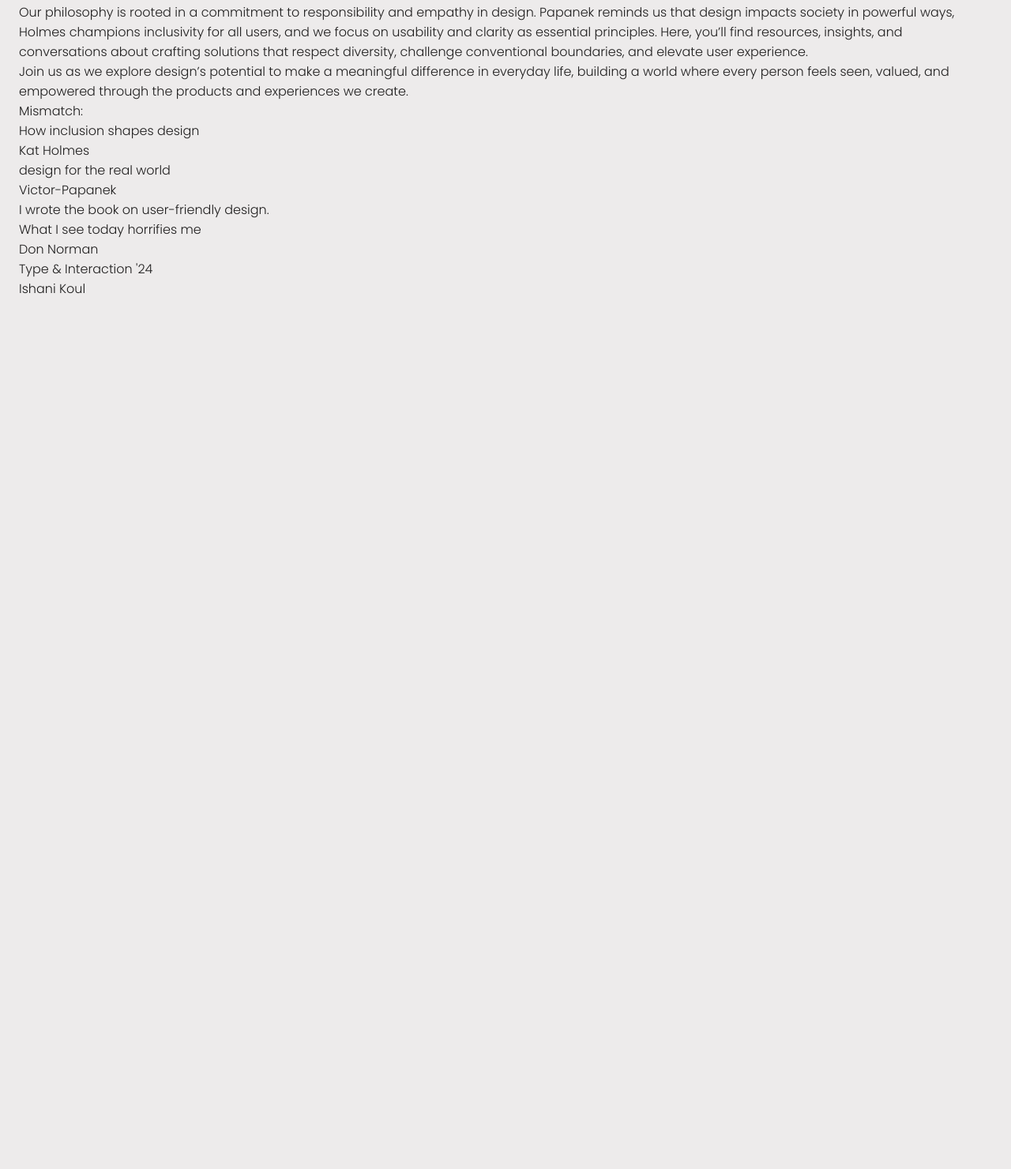
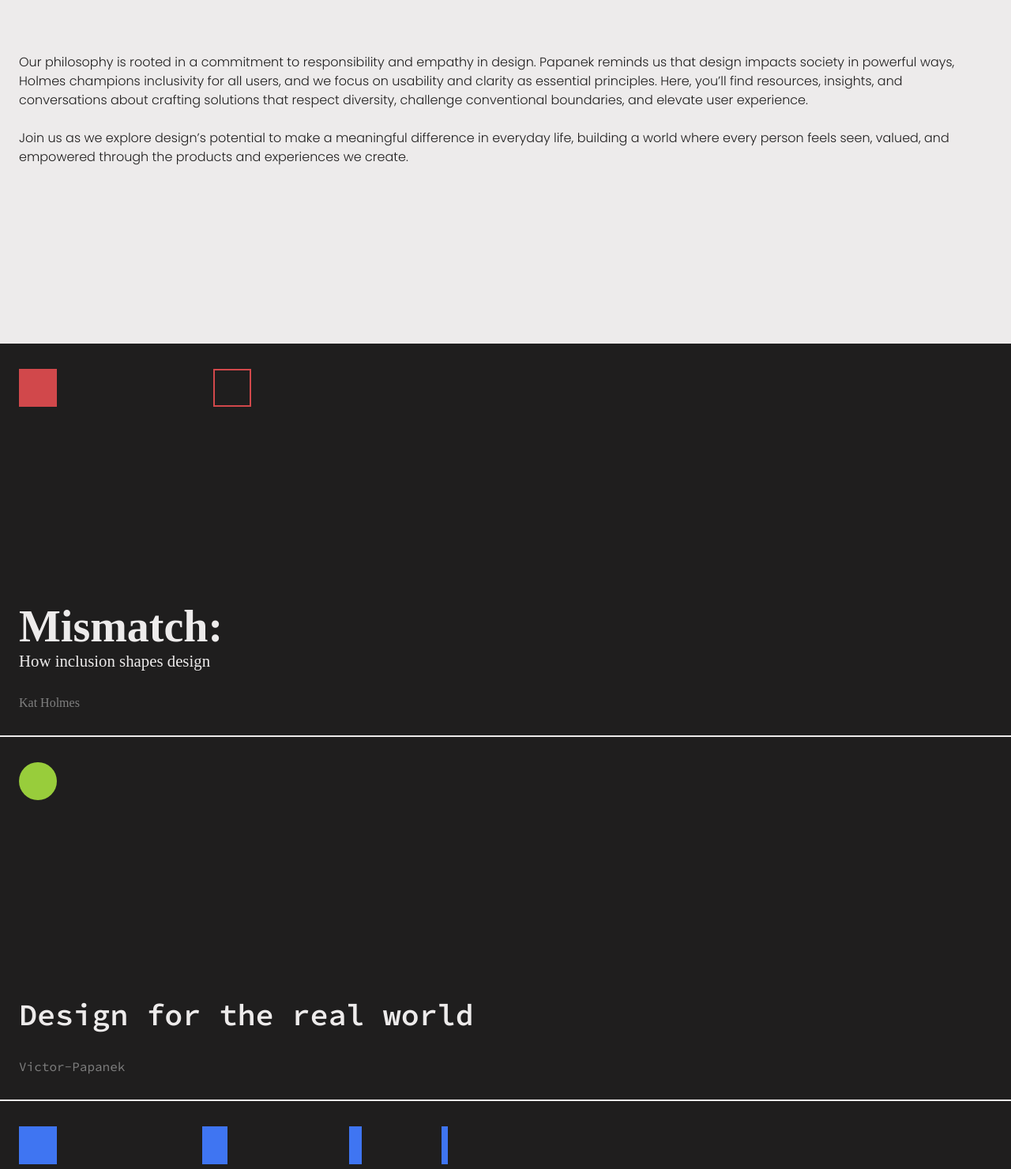
Before and after one commit to ishani-koul/binding, a plain HTML site: page index.html in a window 1280 px wide. Shown: the part 600-2080 px from the top of the page at 79% size. Before the commit the page ends 1010 px from the top, so only its background shows below. Drawn offline with Linux system fonts and the light colour scheme; a web font is replaced by a local one.

Commit message:
Common.css updated

```diff
--- a/assets/common.css
+++ b/assets/common.css
@@ -13,7 +13,7 @@
 	--title-font-weight: 400;
 	--title-font-style: normal;
 	--body-font-family: "Poppins";
-	--body-font-optical-sizing: auto;
+	--body-font-size: 1rem;
 	--body-font-weight: 350;
 	--body-font-style: normal;
 	--nav-padding: 1rem;
@@ -74,16 +74,199 @@ nav {
 }
 
 /* Title */
-
 #title-mobile {
 	font-family: var(--title-font-family);
 	font-size: calc(var(--root-size) * 3);
 	line-height: 4.5rem;
 	text-align: left;
-	margin-top: 5rem;
-	margin-bottom: 12rem;
+	margin-top: 7rem;
+	margin-bottom: 14rem;
 }
 
 #matters-text {
 	font-weight: 600;
 }
+
+/* Colophon */
+#colophon {
+	font-size: var(--body-font-size);
+	line-height: 1.5rem;
+	margin-bottom: 14rem;
+}
+
+/* Article 1 link  */
+
+.article1-style {
+	font-family: 'Inclusive Sans';
+}
+
+.article1 {
+	background-color: var(--main-text-color);
+	color: var(--main-bg-color);
+	padding-top: 2rem;
+	padding-bottom: 2rem;
+	padding-left: 1.5rem;
+	padding-right: 1.5rem;
+	margin-left: -1.5rem;
+	margin-right: -1.5rem;
+	border-bottom: 2px solid #edebeb;
+}
+
+.article1-style h2 {
+	font-size: 3.5rem;
+	font-weight: 800;
+}
+
+.article1-style h3{
+	font-size: 1.3rem;
+	margin-bottom: 2rem;
+	font-weight: 300;
+}
+
+.article1-style p{
+	font-size: 1rem;
+	color: #808080;
+	font-weight: 200;
+}
+
+.grid-container1 {
+	display: grid;
+	grid-template-rows: 1fr;
+	grid-template-columns: 1fr 4fr;
+	padding-bottom: 20%;
+}
+
+.grid-inner1 {
+	background-color: #D1484B;
+	height: 3rem;
+	width: 3rem;
+}
+
+.grid-inner1-a {
+	background-color: transparent;
+	height: 3rem;
+	width: 3rem;
+	border: 2px solid #D1484B;
+}
+
+
+/* Article 2 link  */
+
+.article2-style {
+	font-family: 'Source Code Pro';
+}
+
+.article2 {
+	background-color: var(--main-text-color);
+	color: var(--main-bg-color);
+	padding-top: 2rem;
+	padding-bottom: 2rem;
+	padding-left: 1.5rem;
+	padding-right: 1.5rem;
+	margin-left: -1.5rem;
+	margin-right: -1.5rem;
+	border-bottom: 2px solid #edebeb;
+}
+
+.article2-style h2 {
+	font-size: 2.4rem;
+	font-weight: 600;
+	margin-bottom: 2rem;
+}
+
+.article2-style p{
+	font-size: 1rem;
+	color: #808080;
+	font-weight: 400;
+}
+
+.grid-container2 {
+	display: grid;
+	grid-template-rows: 1fr;
+	padding-bottom: 20%;
+}
+
+.grid-inner2 {
+	background-color: #98CD3B;
+	height: 3rem;
+	width: 3rem;
+	border-radius: 50%;
+}
+
+/* Article 3 link  */
+
+.article3-style {
+	font-family: 'Lexend';
+}
+
+.article3 {
+	background-color: var(--main-text-color);
+	color: var(--main-bg-color);
+	padding-top: 2rem;
+	padding-bottom: 2rem;
+	padding-left: 1.5rem;
+	padding-right: 1.5rem;
+	margin-left: -1.5rem;
+	margin-right: -1.5rem;
+	border-bottom: 2px solid #edebeb;
+}
+
+.article3-style h2 {
+	font-size: 1rem;
+	font-weight: 200;
+	margin-bottom: 0.3rem;
+}
+
+.article3-style h3 {
+	font-size: 2.2rem;
+	font-weight: 600;
+	margin-bottom: 2rem;
+}
+
+.article3-style p{
+	font-size: 1rem;
+	color: #808080;
+	font-weight: 300;
+}
+
+.grid-container3 {
+	display: grid;
+	grid-template-rows: 1fr;
+	grid-template-columns: 1fr 0.8fr 0.5fr 3fr;
+	padding-bottom: 20%;
+}
+
+.grid-inner3 {
+	background-color: #3F75F2;
+	height: 3rem;
+	width: 3rem;
+}
+
+.grid-inner3-a {
+	background-color: #3F75F2;
+	height: 3rem;
+	width: 2rem;
+}
+
+.grid-inner3-b {
+	background-color: #3F75F2;
+	height: 3rem;
+	width: 1rem;
+}
+
+.grid-inner3-c {
+	background-color: #3F75F2;
+	height: 3rem;
+	width: 0.5rem;
+}
+
+/* Footer */
+
+footer {
+	display: flex;
+	justify-content: space-between;
+	align-items: center;
+	height: auto;
+	font-size: calc(var(--root-size)/1.2);
+	margin-top: 0.5rem;
+}
--- a/index.html
+++ b/index.html
@@ -13,6 +13,21 @@
 		<link rel="preconnect" href="https://fonts.googleapis.com">
 		<link rel="preconnect" href="https://fonts.gstatic.com" crossorigin>
 		<link href="https://fonts.googleapis.com/css2?family=Londrina+Sketch&family=Poppins:ital,wght@0,100;0,200;0,300;0,400;0,500;0,600;0,700;0,800;0,900;1,100;1,200;1,300;1,400;1,500;1,600;1,700;1,800;1,900&family=Quicksand:wght@300..700&display=swap" rel="stylesheet">
+
+		<!--Inclusive Sans-->
+		<link rel="preconnect" href="https://fonts.googleapis.com">
+		<link rel="preconnect" href="https://fonts.gstatic.com" crossorigin>
+		<link href="https://fonts.googleapis.com/css2?family=Inclusive+Sans:ital@0;1&display=swap" rel="stylesheet">
+
+		<!--Source Code Pro-->
+		<link rel="preconnect" href="https://fonts.googleapis.com">
+		<link rel="preconnect" href="https://fonts.gstatic.com" crossorigin>
+		<link href="https://fonts.googleapis.com/css2?family=Inclusive+Sans:ital@0;1&family=Source+Code+Pro:ital,wght@0,200..900;1,200..900&display=swap" rel="stylesheet">
+
+		<!--Lexend-->
+		<link rel="preconnect" href="https://fonts.googleapis.com">
+		<link rel="preconnect" href="https://fonts.gstatic.com" crossorigin>
+		<link href="https://fonts.googleapis.com/css2?family=Inclusive+Sans:ital@0;1&family=Lexend:wght@100..900&family=Source+Code+Pro:ital,wght@0,200..900;1,200..900&display=swap" rel="stylesheet">
 
 	</head>
 	<body>
@@ -31,27 +46,49 @@
 		</header>
 		<main>
 			<article>
+				<div id="colophon">
 				<p>
 					Our philosophy is rooted in a commitment to responsibility and empathy in design. Papanek reminds us that design impacts society in powerful ways, Holmes champions inclusivity for all users, and we focus on usability and clarity as essential principles. Here, you’ll find resources, insights, and conversations about crafting solutions that respect diversity, challenge conventional boundaries, and elevate user experience.
 				</p>
+				<br>
 				<p>
 					Join us as we explore design’s potential to make a meaningful difference in everyday life, building a world where every person feels seen, valued, and empowered through the products and experiences we create.
 				</p>
+			</div>
 			</article>
 			<article>
-				<section>
-					<h2> Mismatch: </h2>
-					<h3> How inclusion shapes design </h3>
-					<p> Kat Holmes </p>
+				<section class="article1">
+					<div class="grid-container1">
+						<div class="grid-inner1"></div>
+						<div class="grid-inner1-a"></div>
+					</div>
+					<div class="article1-style">
+						<h2> Mismatch: </h2>
+						<h3> How inclusion shapes design </h3>
+						<p> Kat Holmes </p>
+					</div>
 				</section>
-				<section>
-					<h2> design for the real world </h2>
-					<p> Victor-Papanek </p>
+				<section class="article2">
+					<div class="grid-container2">
+						<div class="grid-inner2"></div>
+					</div>
+					<div class="article2-style">
+						<h2> Design for the real world </h2>
+						<p> Victor-Papanek </p>
+					</div>
 				</section>
-				<section>
-					<h3> I wrote the book on user-friendly design. </h3>
-					<h2> What I see today horrifies me </h2>
-					<p> Don Norman </p>
+				<section class="article3">
+					<div class="grid-container3">
+						<div class="grid-inner3"></div>
+						<div class="grid-inner3-a"></div>
+						<div class="grid-inner3-b"></div>
+						<div class="grid-inner3-c"></div>
+					</div>
+					<div class="article3-style">
+						<h2> I wrote the book on user-friendly design. </h2>
+						<h3> What I see today horrifies me </h3>
+						<p> Don Norman </p>
+					</div>
 				</section>
 			</article>
 		</main>
```
